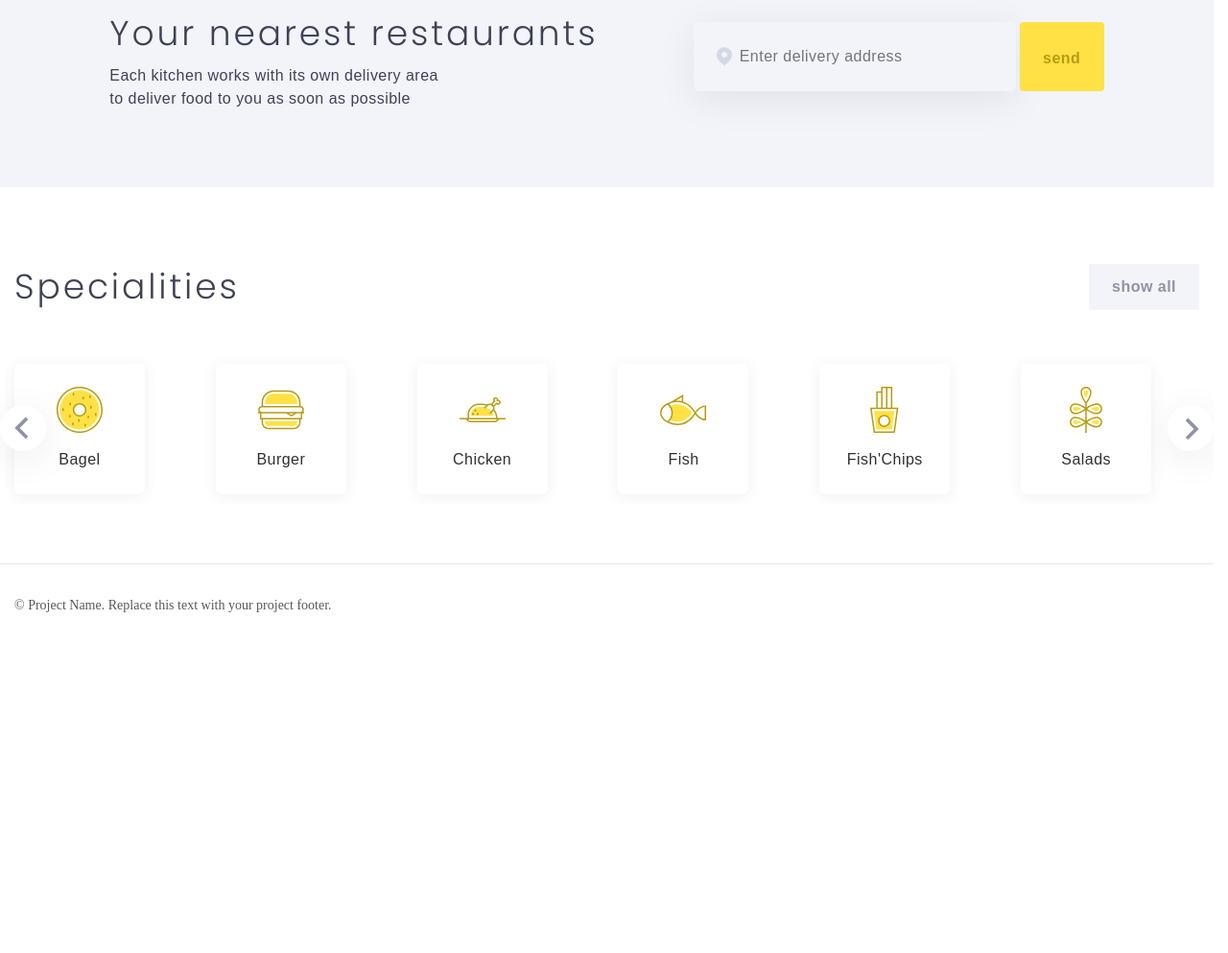
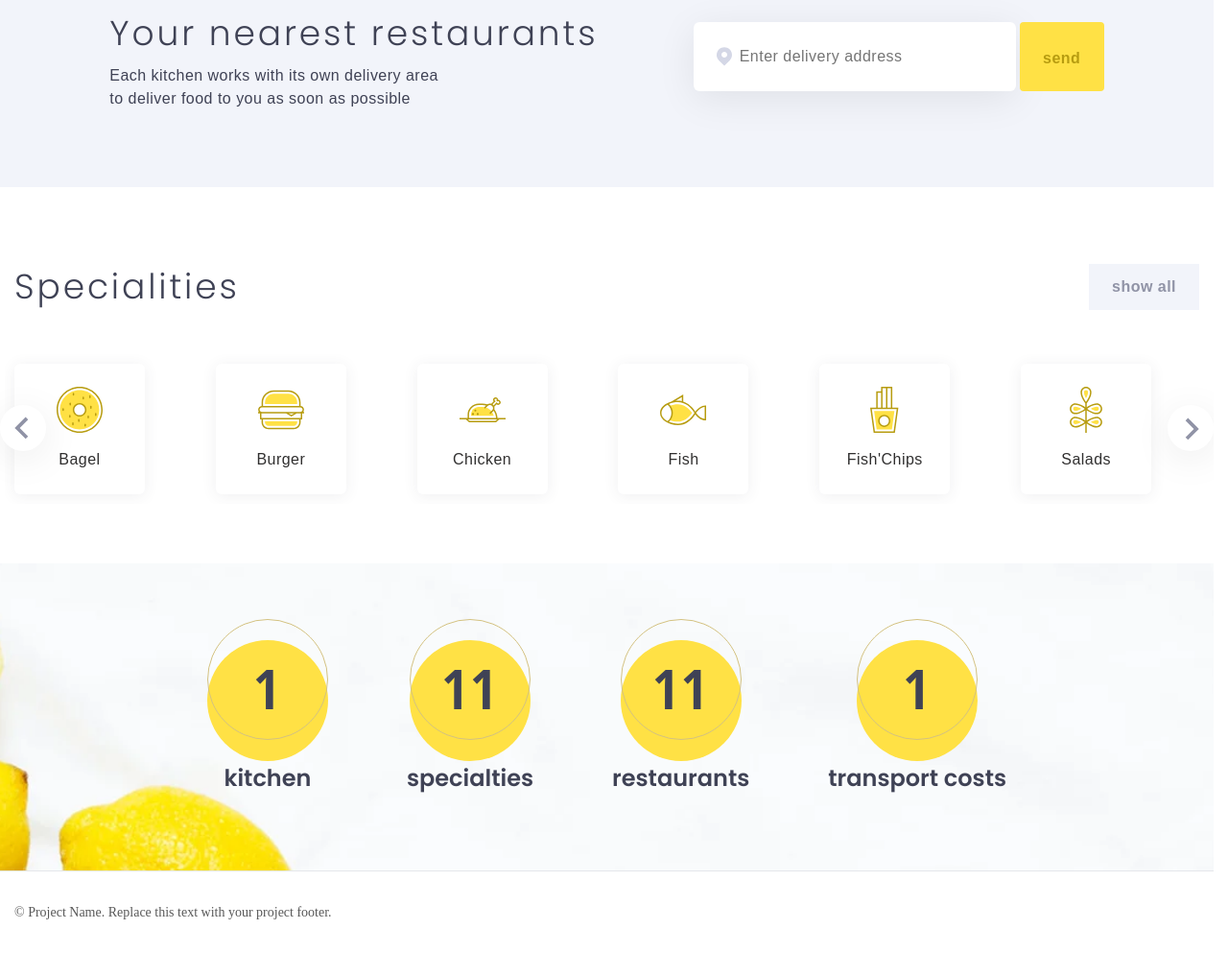
Before and after one commit to deonisyous/yellow-kitchen, a website built with webpack: page src/html/index.html in a window 1280 px wide. Shown: the part 1354-2347 px from the top of the page at 96% size. Before the commit the page ends 2027 px from the top, so only its background shows below. Built offline with nearby package versions, Linux system fonts and the light colour scheme; files whose address does not match are found by name; a web font is replaced by a local one.

Commit message:
Adding statistics section

```diff
--- a/gulp/dev.js
+++ b/gulp/dev.js
@@ -105,7 +105,7 @@ gulp.task('images:dev', async function () {
 
 	const stream = gulp
 		.src(['./src/img/**/*', '!./src/img/svgicons/**/*'])
-		.pipe(changed('./build/img/'))
+		// ФИКС: Убрали плагин changed, чтобы картинки полностью перезаписывались без багов кэша
 		.pipe(gulp.dest('./build/img/'));
 
 	await finished(stream);
--- /dev/null
+++ b/src/html/blocks/statistics.html
@@ -0,0 +1,35 @@
+<section class="statistics-section">
+	<div class="container">
+		<div class="statistics__inner">
+			<ul class="statistics__list">
+				<li class="statistics__item">
+					<div class="statistics__circle">
+						<span class="statistics__number">1</span>
+					</div>
+					<span class="statistics__label">kitchen</span>
+				</li>
+
+				<li class="statistics__item">
+					<div class="statistics__circle">
+						<span class="statistics__number">11</span>
+					</div>
+					<span class="statistics__label">specialties</span>
+				</li>
+
+				<li class="statistics__item">
+					<div class="statistics__circle">
+						<span class="statistics__number">11</span>
+					</div>
+					<span class="statistics__label">restaurants</span>
+				</li>
+
+				<li class="statistics__item">
+					<div class="statistics__circle">
+						<span class="statistics__number">1</span>
+					</div>
+					<span class="statistics__label">transport costs</span>
+				</li>
+			</ul>
+		</div>
+	</div>
+</section>
--- a/src/html/index.html
+++ b/src/html/index.html
@@ -17,6 +17,7 @@
 		<main>
 			@@include('blocks/hero.html') @@include('blocks/restaurants.html')
 			@@include('blocks/location.html') @@include('blocks/specialities.html')
+			@@include('blocks/statistics.html')
 		</main>
 		@@include('blocks/footer.html')
 		<script src="./js/index.bundle.js"></script>
--- /dev/null
+++ b/src/scss/blocks/_statistics.scss
@@ -0,0 +1,76 @@
+// ========================
+// Statistics Section
+// ========================
+
+.statistics-section {
+  padding: 80px 0;
+
+  // Подставьте правильный путь к картинке с лимонами
+  background-image: url("../../img/statistics/bg.webp");
+  background-size: cover;
+  background-position: center;
+  background-repeat: no-repeat;
+}
+
+.statistics {
+  &__inner {
+    display: flex;
+    justify-content: center;
+  }
+
+  &__list {
+    display: flex;
+    gap: 82px;
+    list-style: none;
+  }
+
+  &__item {
+    display: flex;
+    flex-direction: column;
+    align-items: center;
+    gap: 2px;
+  }
+
+  &__circle {
+    position: relative;
+    width: 126px;
+    height: 126px;
+    background-color: var(--brand-yellow-bright); // Желтый цвет
+    border-radius: 50%;
+    display: flex;
+    justify-content: center;
+    align-items: center;
+    z-index: 1;
+
+    // Смещенное тонкое кольцо
+    &::before {
+      content: '';
+      position: absolute;
+      top: -22px; // Смещаем вверх
+      width: 100%;
+      height: 100%;
+      border: 1px solid #d4c281; // Цвет тонкой линии
+      border-radius: 50%;
+      z-index: -1; // Прячем под желтый круг
+    }
+  }
+
+  &__number {
+    font-family: var(--third-family);
+    font-weight: 700;
+    font-size: 58px;
+    line-height: 1.1;
+    letter-spacing: 0.05em;
+    color: var(--gray-dark);
+    position: relative;
+    top: -13px;
+  }
+
+  &__label {
+    font-family: var(--second-family);
+    font-weight: 600;
+    font-size: 24px;
+    line-height: 1.33;
+    color: var(--gray-dark);
+  }
+}
--- a/src/scss/main.scss
+++ b/src/scss/main.scss
@@ -18,6 +18,7 @@
 @use './blocks/restaurants';
 @use './blocks/location';
 @use './blocks/specialities';
+@use './blocks/statistics';
 @use '../../node_modules/@splidejs/splide/dist/css/splide-core.min.css';
 
 /* No styles code below. Only in modules */
```
Also changed, not shown: docs/index.html (+1 -1 lines), docs/css/main.css, docs/img/statistics/bg.png (added), docs/img/statistics/bg.webp (added), docs/img/statistics/bg@2x.png (added), docs/img/statistics/bg@2x.webp (added), src/img/statistics/bg.png (added), src/img/statistics/bg@2x.png (added).
